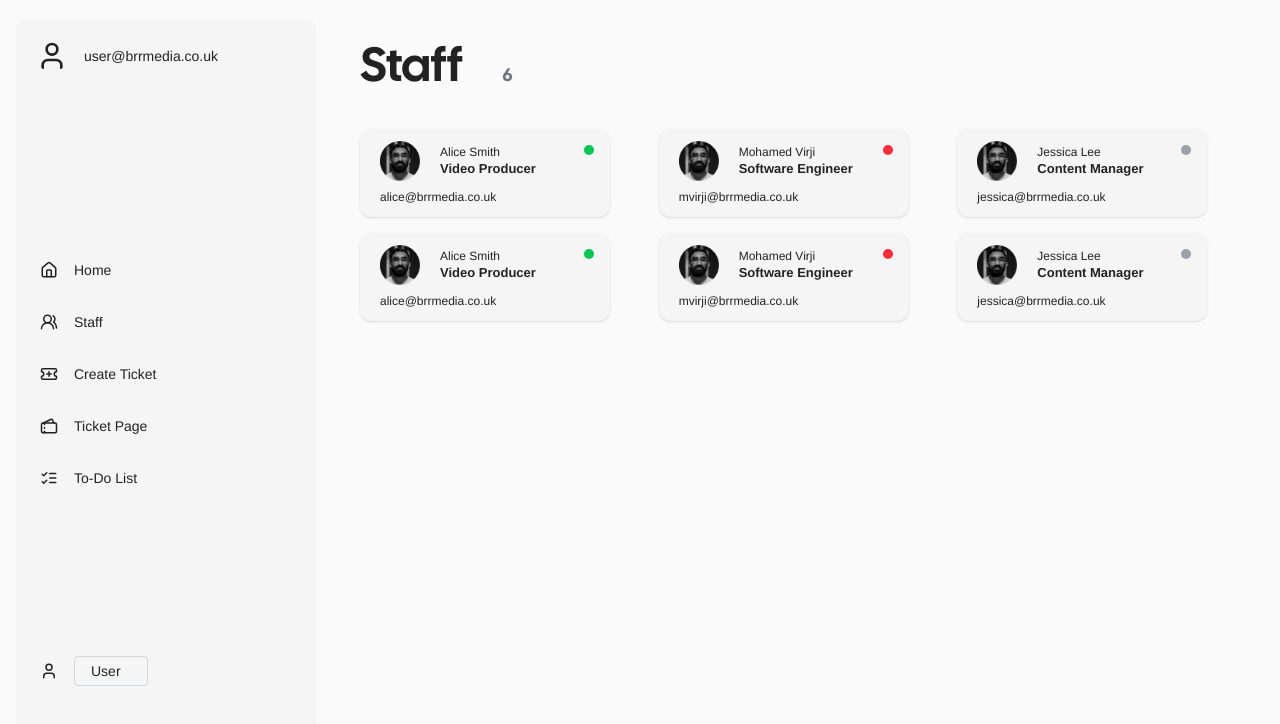
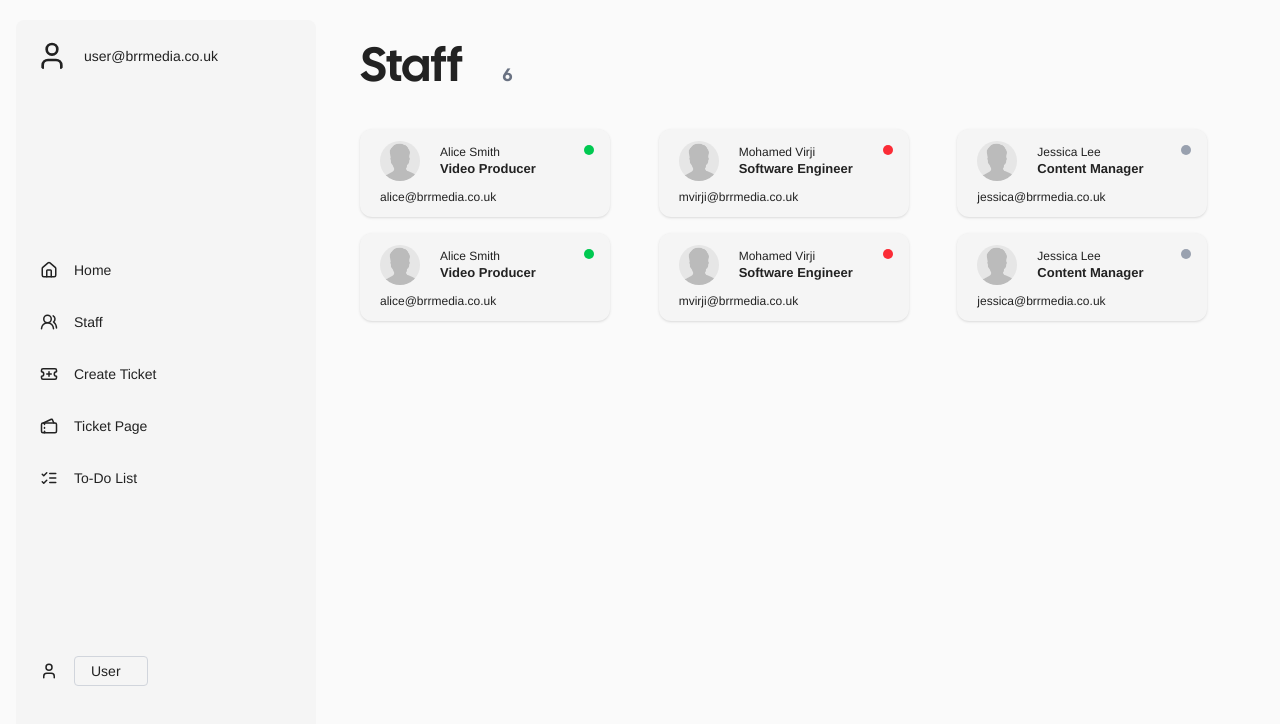
Before and after one commit to Michealebr/brr-media-takehome, a React (Vite) app: page /staff in a window 1280 px wide. Shown: the top 724 px of the page. Built offline with nearby package versions, Linux system fonts and the light colour scheme.

Commit message:
profile placeholderchange

```diff
--- a/src/components/staff-components/StaffCardComponent.tsx
+++ b/src/components/staff-components/StaffCardComponent.tsx
@@ -1,6 +1,6 @@
 import React from 'react';
-import Mo from '../../assets/Mo-pp.png';
 import { useUser } from '../../context/UserContext';
+import ProfilePlaceholder from '../../assets/Profile_photo.png';
 
 interface StaffProps {
   id: number;
@@ -48,7 +48,11 @@ const StaffCardComponent: React.FC<StaffProps> = ({
     >
       <div className=" flex pb-2  items-center">
         <div className="w-[60px]">
-          <img className="h-[40px]" src={Mo} alt="staff profile picture" />
+          <img
+            className="h-[40px] rounded-full"
+            src={ProfilePlaceholder}
+            alt="staff profile picture"
+          />
         </div>
         <div className="">
           <p className="text-xs">{name}</p>
```
Also changed, not shown: src/assets/Profile_photo.png (added).
